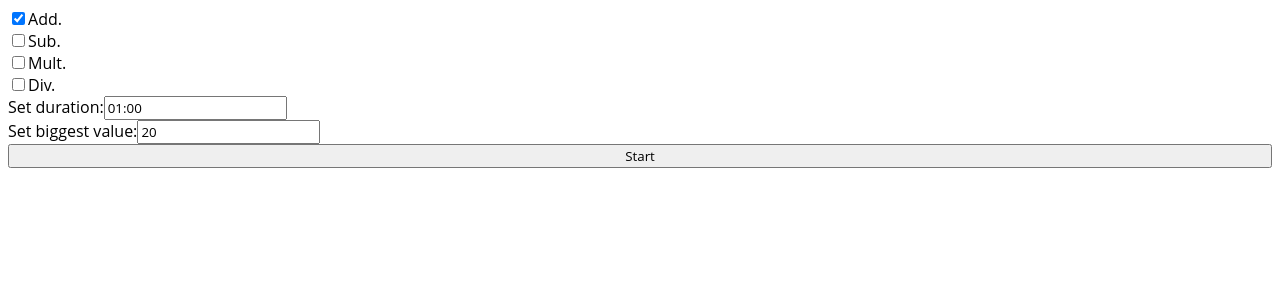
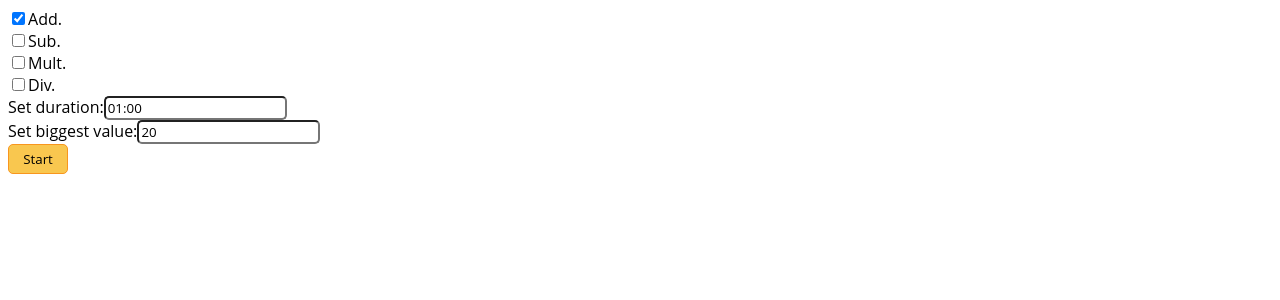
Before and after one commit to pablomartan/arithmetic, a React app: page / in a window 1280 px wide. Shown: the top 300 px of the page. Built offline with nearby package versions, Linux system fonts and the light colour scheme.

Commit message:
feat: add style for start-stop button

```diff
--- a/src/App.css
+++ b/src/App.css
@@ -11,6 +11,7 @@
 
 * {
   font-family: 'Open Sans', 'Lato', sans-serif;
+  border-radius: 5px;
 }
 
 #root {
@@ -20,3 +21,12 @@
     justify-content: center;
     margin: auto;
 }
+
+#start-stop {
+    --carrot-orange: #f8961eff;
+    --saffron: #f9c74fff;
+    background: var(--saffron);
+    border: 1px solid var(--carrot-orange);
+    min-height: 30px;
+    max-width: 60px;
+}
```
